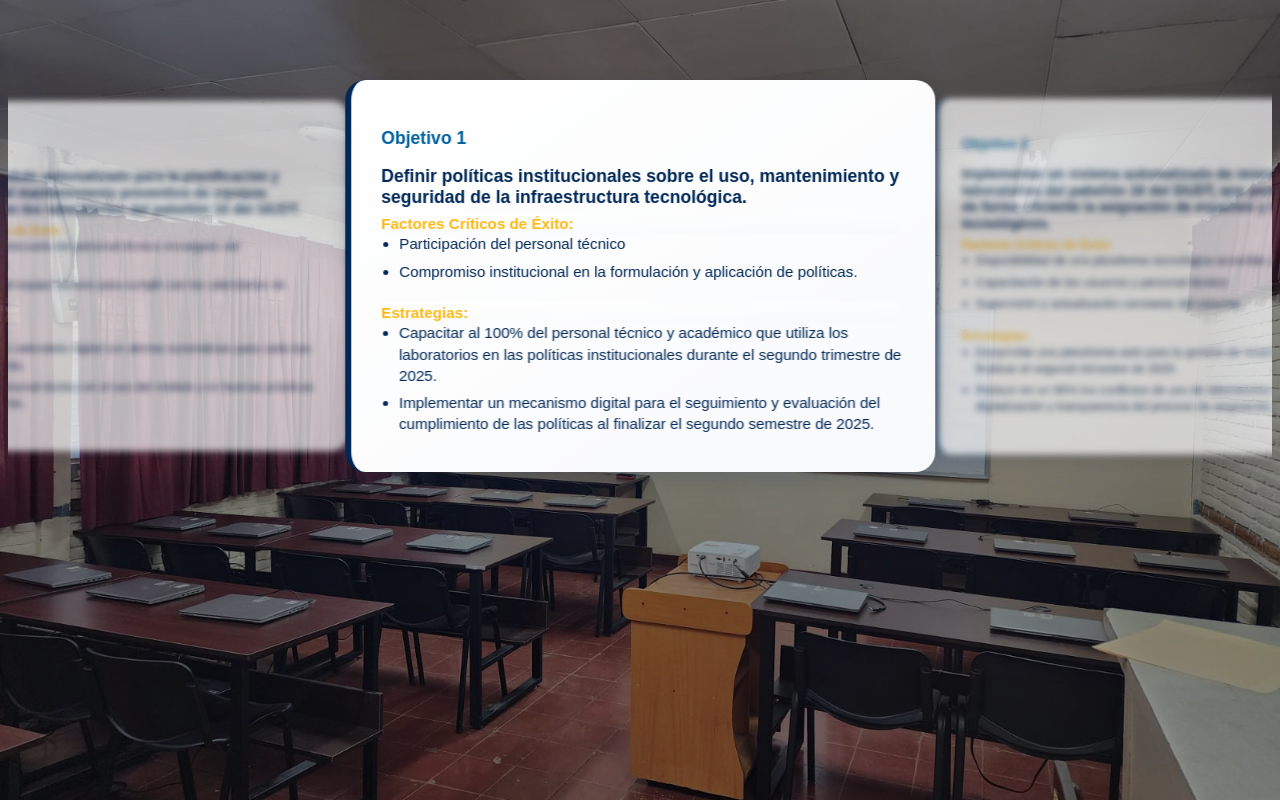
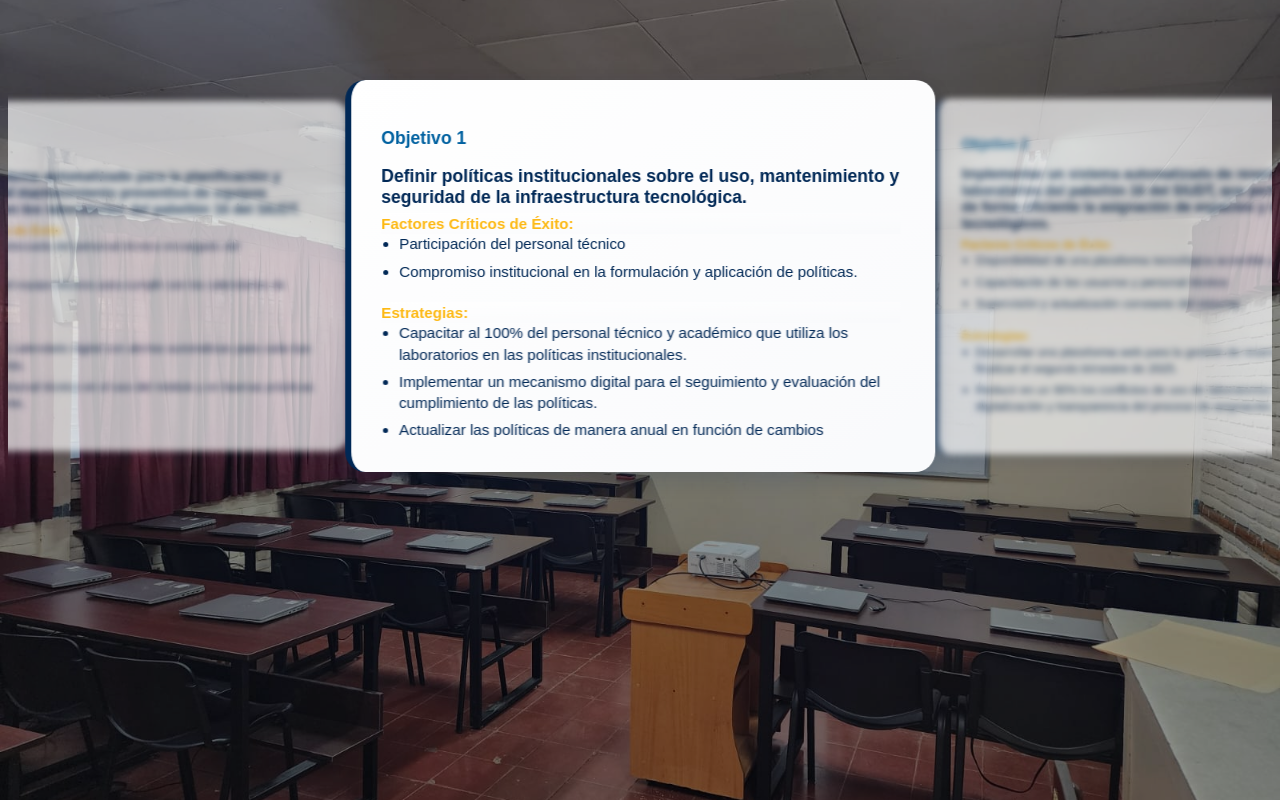
Before and after one commit to ErwingHernandez/plan-ti-react, a React (Vite) app: page /objetivosti in a window 1280 px wide. Built offline with nearby package versions, Linux system fonts and the light colour scheme.

Commit message:
actualizacion de los objetivos de ti

```diff
--- a/src/pages/objetivosti.jsx
+++ b/src/pages/objetivosti.jsx
@@ -20,10 +20,10 @@ function ObjetivosTi() {
             titulo: 'Definir políticas institucionales sobre el uso, mantenimiento y seguridad de la infraestructura tecnológica.',
             factores: 'Participación del personal técnico, Compromiso institucional en la formulación y aplicación de políticas.',
             estrategias: [
-                'Capacitar al 100% del personal técnico y académico que utiliza los laboratorios en las políticas institucionales durante el segundo trimestre de 2025.',
-                'Implementar un mecanismo digital para el seguimiento y evaluación del cumplimiento de las políticas al finalizar el segundo semestre de 2025.',
-                'Actualizar las políticas de manera anual en función de cambios tecnológicos, normativos o institucionales, comenzando en enero de 2026.',
-            ]
+                'Capacitar al 100% del personal técnico y académico que utiliza los laboratorios en las políticas institucionales.',
+                'Implementar un mecanismo digital para el seguimiento y evaluación del cumplimiento de las políticas.',
+                'Actualizar las políticas de manera anual en función de cambios tecnológicos, normativos o institucionales.',
+            ],
 
 
         },
@@ -38,8 +38,8 @@ function ObjetivosTi() {
         },
         {
             numero: 3,
-            titulo: 'Desarrollar e implementar un sistema automatizado para el control y monitoreo de los programas instalados en los laboratorios del pabellón 16 del SIUDT, que permita garantizar la integridad, legalidad y actualización del software.',
-            factores: 'Inventario de software inicial completo y actualizado del software por laboratorio, Plataforma de gestión centralizada con capacidad de monitoreo remoto, Formación técnica del personal encargado del mantenimiento y soporte.',
+            titulo: 'Implementar un sistema automatizado para el control y monitoreo de los programas instalados en los laboratorios del pabellón 16 del SIUDT, que permita garantizar la integridad, legalidad y actualización del software.',
+            factores: '•	Inventario de software inicial completo y actualizado del software por laboratorio., Plataforma de gestión centralizada con capacidad de monitoreo remoto, Formación técnica del personal encargado del mantenimiento y soporte.',
             estrategias: [
                 'Realizar un inventario digital detallado de los programas instalados en cada laboratorio.',
                 'Garantizar que el 100% del software instalado esté debidamente licenciado y documentado.',
@@ -81,7 +81,7 @@ function ObjetivosTi() {
         },
         {
             numero: 7,
-            titulo: 'Diseñar e implementar un módulo de gestión de incidencias técnicas en los laboratorios del pabellón 16 del SIUDT, que permita el reporte, seguimiento y resolución de problemas técnicos de forma ágil y centralizada.',
+            titulo: 'Diseñar e implementar un sistema de gestión de incidencias técnicas en los laboratorios del pabellón 16 del SIUDT, que permita el reporte, seguimiento y resolución de problemas técnicos de forma ágil y centralizada.',
             factores: 'Plataforma accesible para usuarios (estudiantes docentes técnicos)., Flujo de atención definido (registro diagnóstico resolución y cierre)., Personal técnico capacitado para el análisis y resolución de incidencias.',
             estrategias: [
                 'Desarrollar una interfaz web para la recepción de incidencias por laboratorio antes de finalizar el segundo trimestre de 2025.',
@@ -91,7 +91,7 @@ function ObjetivosTi() {
         },
         {
             numero: 8,
-            titulo: 'Implementar un módulo de bitácora digital para los laboratorios del pabellón 16 del SIUDT, destinado exclusivamente a los responsables y al Jefe del SIUDT, que permita registrar diariamente actividades realizadas, observaciones relevantes y estado general de los recursos.',
+            titulo: 'Implementar un sistema de bitácora digital para los laboratorios del pabellón 16 del SIUDT, destinado exclusivamente a los responsables y al Jefe del SIUDT, que permita registrar diariamente actividades realizadas, observaciones relevantes y estado general de los recursos.',
             factores: 'Uso sistemático por parte del personal responsable., Posibilidad de generar reportes históricos y por laboratorio.',
             estrategias: [
                 'Establecer campos predeterminados en la bitácora para registrar actividades diarias, observaciones técnicas y recomendaciones.',
@@ -110,7 +110,7 @@ function ObjetivosTi() {
         },
         {
             numero: 10,
-            titulo: 'Diseñar un módulo automatizado para la planificación y notificación del mantenimiento preventivo de equipos tecnológicos en los laboratorios del pabellón 16 del SIUDT.',
+            titulo: 'Diseñar un sistema automatizado para la planificación y notificación del mantenimiento preventivo de equipos tecnológicos en los laboratorios del pabellón 16 del SIUDT.',
             factores: 'Capacitación adecuada del personal técnico encargado del mantenimiento., Compromiso del equipo técnico para cumplir con los calendarios de mantenimiento.',
             estrategias: [
                 'Implementar un calendario digital con alertas automáticas para cada tipo de mantenimiento.',
```
